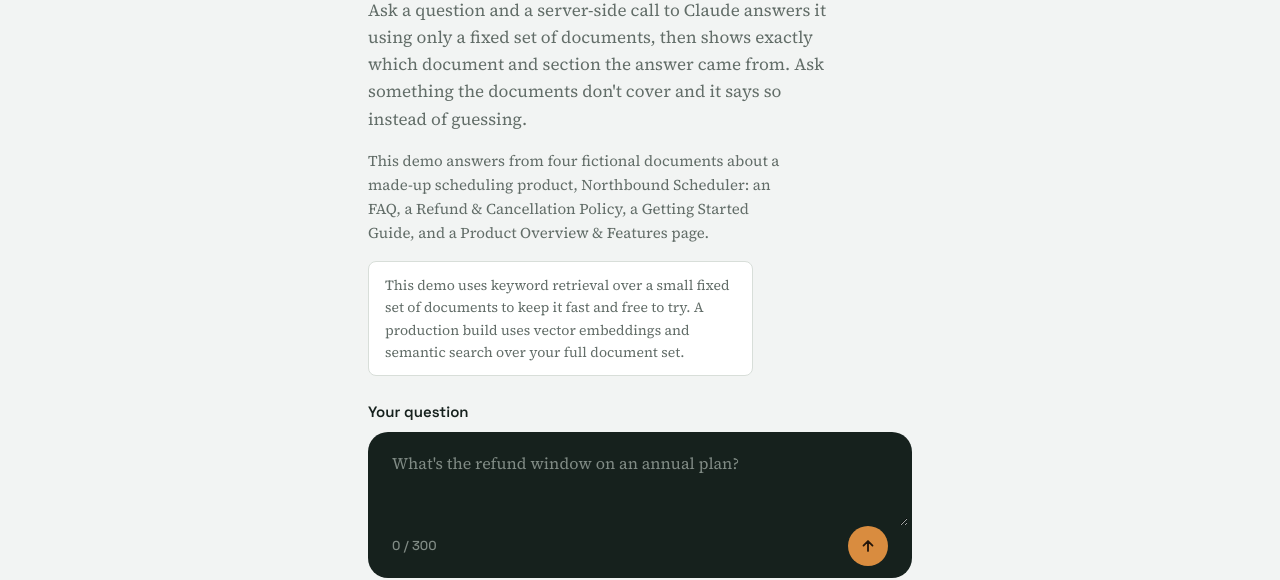
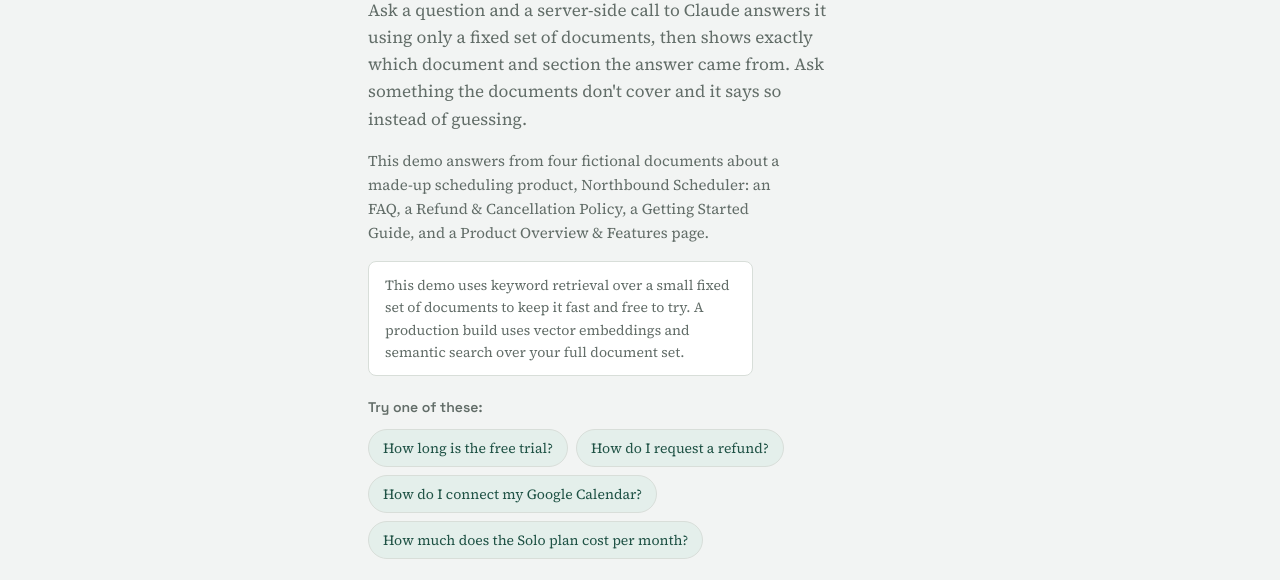
Before and after one commit to Decision-Clarity/portfolio, a website: page knowledge-base-qa-demo/index.html in a window 1280 px wide. Shown: the part 205-785 px from the top of the page. Drawn offline with Linux system fonts and the light colour scheme.

Commit message:
Add example question chips to knowledge-base Q&A demo
A first-time visitor had no way to know what the fixed corpus covers,
so they didn't know what to ask. Adds 4 clickable example-question
chips that populate the input without submitting. All four verified
live against the deployed API for a correct, grounded, correctly-cited
answer.

Co-Authored-By: Claude Sonnet 5 <noreply@anthropic.com>

```diff
--- a/knowledge-base-qa-demo/app.js
+++ b/knowledge-base-qa-demo/app.js
@@ -8,6 +8,7 @@ const submitBtn = document.getElementById("submit-btn");
 const sessionNote = document.getElementById("session-note");
 const resultPanel = document.getElementById("result-panel");
 const errorPanel = document.getElementById("error-panel");
+const exampleChips = document.querySelectorAll(".example-chip");
 
 function getRemainingUses() {
   try {
@@ -40,6 +41,14 @@ function renderSessionState() {
 
 textarea.addEventListener("input", () => {
   charCount.textContent = `${textarea.value.length} / 300`;
+});
+
+exampleChips.forEach((chip) => {
+  chip.addEventListener("click", () => {
+    textarea.value = chip.dataset.question;
+    charCount.textContent = `${textarea.value.length} / 300`;
+    textarea.focus();
+  });
 });
 
 function showError(message) {
--- a/knowledge-base-qa-demo/index.html
+++ b/knowledge-base-qa-demo/index.html
@@ -47,6 +47,16 @@
         vector embeddings and semantic search over your full document set.
       </p>
 
+      <div class="example-questions">
+        <p class="example-questions-label">Try one of these:</p>
+        <div class="example-chip-list">
+          <button type="button" class="example-chip" data-question="How long is the free trial?">How long is the free trial?</button>
+          <button type="button" class="example-chip" data-question="How do I request a refund?">How do I request a refund?</button>
+          <button type="button" class="example-chip" data-question="How do I connect my Google Calendar?">How do I connect my Google Calendar?</button>
+          <button type="button" class="example-chip" data-question="How much does the Solo plan cost per month?">How much does the Solo plan cost per month?</button>
+        </div>
+      </div>
+
       <form id="ask-form" class="intake-form">
         <label for="question-text">Your question</label>
         <div class="composer">
--- a/knowledge-base-qa-demo/styles.css
+++ b/knowledge-base-qa-demo/styles.css
@@ -152,6 +152,49 @@ a {
   color: var(--muted);
   font-size: 0.875rem;
   max-width: 52ch;
+}
+
+/* ---------- Example questions ---------- */
+
+.example-questions {
+  margin-top: 1.25rem;
+}
+
+.example-questions-label {
+  font-family: var(--font-display);
+  font-weight: 600;
+  font-size: 0.875rem;
+  color: var(--muted);
+  margin-bottom: 0.625rem;
+}
+
+.example-chip-list {
+  display: flex;
+  flex-wrap: wrap;
+  gap: 0.5rem;
+}
+
+.example-chip {
+  font-family: var(--font-body);
+  font-size: 0.875rem;
+  color: var(--signal-strong);
+  background: var(--signal-bg);
+  border: 1px solid var(--line);
+  border-radius: 999px;
+  padding: 0.5rem 0.875rem;
+  cursor: pointer;
+  text-align: left;
+  transition: border-color 0.15s ease, transform 0.15s ease;
+}
+
+.example-chip:hover {
+  border-color: var(--signal);
+  transform: translateY(-1px);
+}
+
+.example-chip:focus-visible {
+  outline: 2px solid var(--signal);
+  outline-offset: 2px;
 }
 
 /* ---------- Form ---------- */
```
